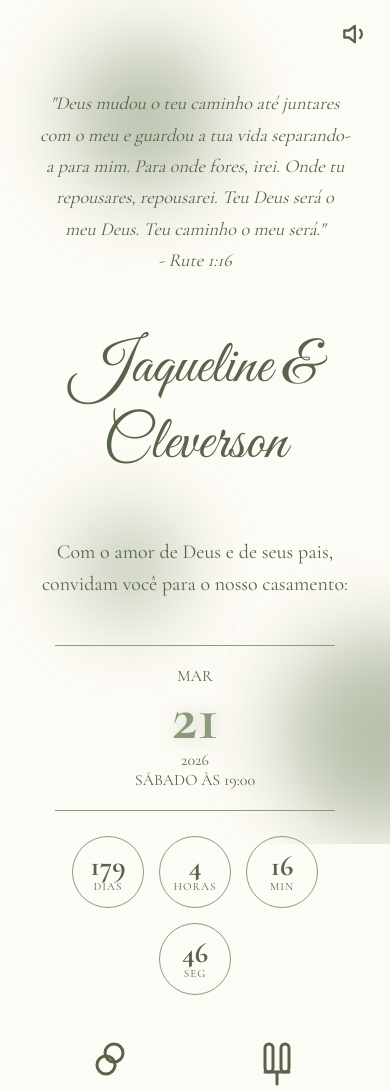
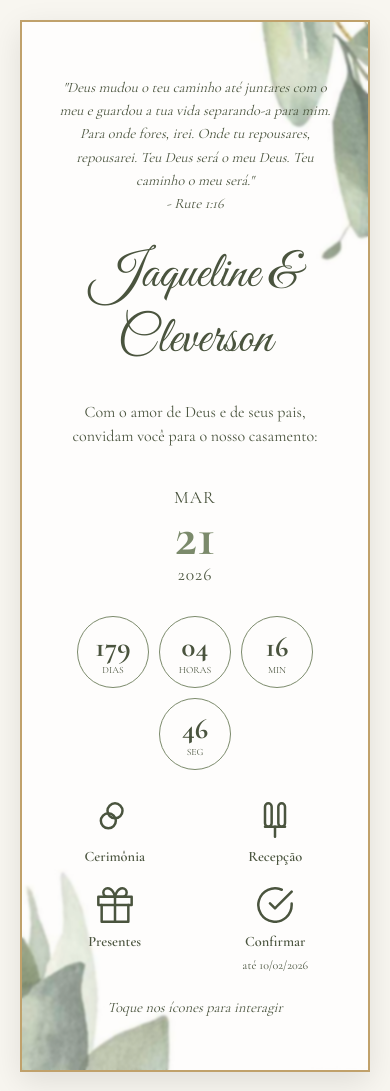
Before and after one commit to Guii-Script/Invite, a plain HTML site: page index.html in a window 390 px wide. Shown: the top 1091 px of the page. Drawn offline with nearby package versions, Linux system fonts and the light colour scheme.

Commit message:
Modificação de fundo

```diff
--- a/index.html
+++ b/index.html
@@ -7,13 +7,12 @@
     <link rel="preconnect" href="https://fonts.googleapis.com">
     <link rel="preconnect" href="https://fonts.gstatic.com" crossorigin>
     <link href="https://fonts.googleapis.com/css2?family=Cormorant+Garamond:wght@400;600;700&family=Great+Vibes&display=swap" rel="stylesheet">
-    <script src="https://cdnjs.cloudflare.com/ajax/libs/tone/14.7.77/Tone.js"></script>
     <style>
         :root {
-            --background-color: #FDFBF5;
-            --text-color: #58644a;
-            --highlight-color: #8a9a7b;
-            --glow-color: rgba(138, 154, 123, 0.5);
+            --background-color: #F8F6F0;
+            --text-color: #4a543e;
+            --highlight-color: #7b8a6b;
+            --gold-color: #c0a16b;
             --font-script: 'Great Vibes', cursive;
             --font-serif: 'Cormorant Garamond', serif;
         }
@@ -25,365 +24,171 @@
             color: var(--text-color);
             display: flex;
             justify-content: center;
-            align-items: flex-start;
+            align-items: center;
             min-height: 100vh;
             text-align: center;
-            overflow-x: hidden;
-            padding: 50px 0;
+            padding: 20px;
             box-sizing: border-box;
         }
 
-        .background-wrapper {
-            position: fixed;
-            top: 0;
-            left: 0;
+        /* O contêiner principal que segura TUDO */
+        .invitation-card {
+            position: relative;
+            max-width: 500px;
+            width: 100%;
+            border: 2px solid var(--gold-color);
+            box-shadow: 0 10px 30px rgba(0,0,0,0.1);
+            box-sizing: border-box;
+            opacity: 0;
+            transform: scale(0.95);
+            animation: fadeInCard 1.2s 0.2s cubic-bezier(0.19, 1, 0.22, 1) forwards;
+            overflow: hidden; /* Essencial para conter a imagem */
+        }
+
+        @keyframes fadeInCard {
+            to {
+                opacity: 1;
+                transform: scale(1);
+            }
+        }
+
+        /* Contêiner para a imagem de fundo */
+        .background-image-container {
+            position: absolute;
+
+            width: 100%;
+            height: 101%;
+
+        }
+
+        .background-image-container img {
             width: 100%;
             height: 100%;
-            z-index: 0;
-            overflow: hidden;
+            /* A MÁGICA ACONTECE AQUI: Cobre a área sem distorcer */
+            object-fit: cover;
+            object-position: center;
         }
 
-        @keyframes move-bokeh {
-            0% { transform: translate(0, 0); opacity: 0; }
-            20% { opacity: 0.6; }
-            80% { opacity: 0.6; }
-            100% { transform: translate(var(--x-end), var(--y-end)); opacity: 0; }
-        }
-
-        .bokeh-light {
-            position: absolute;
-            border-radius: 50%;
-            background-color: var(--highlight-color);
-            filter: blur(40px);
-            animation: move-bokeh 20s infinite linear;
-        }
-
-        /* Gerando várias luzes com posições e delays diferentes */
-        .bokeh-light:nth-child(1) { top: 10%; left: 15%; width: 150px; height: 150px; --x-end: 10vw; --y-end: -20vh; animation-delay: 0s; }
-        .bokeh-light:nth-child(2) { top: 70%; left: 80%; width: 200px; height: 200px; --x-end: -15vw; --y-end: 10vh; animation-delay: -5s; }
-        .bokeh-light:nth-child(3) { top: 50%; left: 5%; width: 100px; height: 100px; --x-end: 20vw; --y-end: 15vh; animation-delay: -10s; }
-        .bokeh-light:nth-child(4) { top: 20%; left: 75%; width: 180px; height: 180px; --x-end: -10vw; --y-end: 25vh; animation-delay: -15s; }
-
-
-        .invitation-container {
-            max-width: 500px;
-            width: 90%;
-            padding: 20px;
-            box-sizing: border-box;
+        /* O conteúdo do convite */
+        .invitation-content {
+            position: relative;
+            z-index: 1;
+            padding: 40px 20px;
             display: flex;
             flex-direction: column;
             align-items: center;
-            gap: 25px;
-            position: relative;
-            z-index: 1;
+            justify-content: center;
+            gap: 1.5vh;
+            /* Fundo levemente translúcido para melhorar a leitura */
+            background-color: rgba(248, 246, 240, 0.2);
+            backdrop-filter: blur(1px);
         }
 
-        /* --- Music Toggle --- */
-        .music-toggle {
-            position: fixed;
-            top: 20px;
-            right: 20px;
-            cursor: pointer;
-            z-index: 100;
-            color: var(--text-color);
-            transition: transform 0.3s ease, color 0.3s ease;
+        /* Animações de entrada para o conteúdo */
+        .reveal-content {
+            opacity: 0;
+            transform: translateY(20px);
+            transition: opacity 1.2s ease-out, transform 1.2s ease-out;
         }
-        .music-toggle:hover {
-            transform: scale(1.1);
-            color: var(--highlight-color);
-        }
-        .music-toggle svg {
-            width: 28px;
-            height: 28px;
-        }
-
-        /* --- Scroll Animation Classes --- */
-        .reveal-on-scroll {
-            opacity: 0;
-            transform: translateY(30px);
-            transition: opacity 1.5s cubic-bezier(0.19, 1, 0.22, 1), transform 1.5s cubic-bezier(0.19, 1, 0.22, 1);
-        }
-        .reveal-on-scroll.visible {
+        .reveal-content.visible {
             opacity: 1;
             transform: translateY(0);
         }
 
-        /* --- Text Elements --- */
-        .quote {
-            font-size: 1.15rem;
-            line-height: 1.7;
-            font-style: italic;
-            max-width: 450px;
-        }
+        /* Estilos dos Elementos */
+        .quote { font-size: clamp(0.9rem, 2.5vw, 1.1rem); line-height: 1.6; font-style: italic; max-width: 90%; }
+        .names { font-family: var(--font-script); font-size: clamp(3.2rem, 10vw, 4.8rem); margin: 0; font-weight: normal; }
+        .invitation-text { font-size: clamp(1rem, 3vw, 1.2rem); line-height: 1.5; }
 
-        .names {
-            font-family: var(--font-script);
-            font-size: 5rem;
-            margin: 10px 0;
-            font-weight: normal;
-        }
+        .date-section { display: flex; flex-direction: column; align-items: center; padding: 10px 0; }
+        .date-section .day { font-size: clamp(3.5rem, 12vw, 4.5rem); font-weight: 700; line-height: 1; color: var(--highlight-color); }
+        .date-section .month, .date-section .year { font-size: 1.1rem; text-transform: uppercase; letter-spacing: 1px; }
 
-        .invitation-text {
-            font-size: 1.25rem;
-            line-height: 1.6;
-        }
+        .countdown { display: flex; justify-content: center; gap: 10px; flex-wrap: wrap; margin: 1vh 0; }
+        .countdown > div { display: flex; flex-direction: column; align-items: center; justify-content: center; border: 1px solid var(--highlight-color); border-radius: 50%; width: 70px; height: 70px; }
+        .countdown .time { font-size: 1.8rem; font-weight: 700; }
+        .countdown .label { font-size: 0.6rem; text-transform: uppercase; }
 
-        /* --- Date Section --- */
-        .date-section {
-            display: flex;
-            flex-direction: column;
-            align-items: center;
-            padding: 20px 0;
-            width: 90%;
-            position: relative;
-            border-top: 1px solid var(--highlight-color);
-            border-bottom: 1px solid var(--highlight-color);
-        }
-        .date-section .day {
-            font-size: 5rem;
-            font-weight: 700;
-            line-height: 1;
-            color: var(--highlight-color);
-            animation: pulse-glow 3s infinite ease-in-out;
-        }
-        @keyframes pulse-glow {
-            0%, 100% { text-shadow: 0 0 10px transparent; }
-            50% { text-shadow: 0 0 20px var(--glow-color); }
-        }
+        .icons-grid { display: grid; grid-template-columns: repeat(2, 1fr); gap: 20px 15px; width: 100%; max-width: 350px; margin-top: 1vh; }
+        .icon-item { display: flex; flex-direction: column; align-items: center; gap: 8px; text-decoration: none; color: var(--text-color); font-weight: 600; font-size: 0.9rem; transition: transform 0.3s ease, color 0.3s ease; }
+        .icon-item:hover { transform: translateY(-5px); color: var(--highlight-color); }
+        .icon-item svg { width: 40px; height: 40px; stroke-width: 1.5; }
+        .icon-item .rsvp-date { font-size: 0.75rem; font-weight: normal; }
 
-        /* --- Countdown Timer --- */
-        .countdown {
-            display: flex;
-            justify-content: center;
-            gap: 15px;
-            flex-wrap: wrap;
-        }
-        .countdown > div {
-            display: flex;
-            flex-direction: column;
-            align-items: center;
-            justify-content: center;
-            border: 1px solid var(--highlight-color);
-            border-radius: 50%;
-            width: 90px;
-            height: 90px;
-        }
-        .countdown .time {
-            font-size: 2.5rem;
-            font-weight: 700;
-            line-height: 1;
-        }
-        .countdown .label {
-            font-size: 0.7rem;
-            text-transform: uppercase;
-            letter-spacing: 1px;
-        }
-
-        /* --- Icons Section --- */
-        .icons-grid {
-            display: grid;
-            grid-template-columns: repeat(2, 1fr);
-            gap: 30px 20px;
-            width: 100%;
-            max-width: 400px;
-            margin-top: 20px;
-        }
-        .icon-item {
-            display: flex;
-            flex-direction: column;
-            align-items: center;
-            gap: 10px;
-            text-decoration: none;
-            color: var(--text-color);
-            font-weight: 600;
-            transition: transform 0.3s ease, color 0.3s ease;
-        }
-        .icon-item:hover {
-            transform: translateY(-5px);
-            color: var(--highlight-color);
-        }
-        .icon-item svg {
-            width: 48px;
-            height: 48px;
-            stroke-width: 1.5;
-        }
-        .icon-item .rsvp-date {
-            font-size: 0.8rem;
-            font-weight: normal;
-            margin-top: -5px;
-        }
-        .footer-text {
-            font-style: italic;
-        }
-
-        /* Responsive Design */
-        @media (max-width: 480px) {
-            .names { font-size: 3.8rem; }
-            .date-section .day { font-size: 4rem; }
-            .countdown > div { width: 70px; height: 70px; }
-            .countdown .time { font-size: 1.8rem; }
-            .icons-grid { gap: 25px 15px; }
-        }
+        .footer-text { font-style: italic; font-size: 0.9rem; }
     </style>
 </head>
 <body>
 
-    <div class="background-wrapper">
-        <div class="bokeh-light"></div>
-        <div class="bokeh-light"></div>
-        <div class="bokeh-light"></div>
-        <div class="bokeh-light"></div>
+    <div class="invitation-card">
+        <div class="background-image-container">
+            <img src="image/fundo.jpg" alt="Fundo do convite com folhas e textura de tecido">
         </div>
-
-    <div class="music-toggle" id="music-toggle">
-        <svg id="icon-music-on" xmlns="http://www.w3.org/2000/svg" width="24" height="24" viewBox="0 0 24 24" fill="none" stroke="currentColor" stroke-width="2" stroke-linecap="round" stroke-linejoin="round"><polygon points="11 5 6 9 2 9 2 15 6 15 11 19 11 5"></polygon><path d="M15.54 8.46a5 5 0 0 1 0 7.07"></path></svg>
-        <svg id="icon-music-off" xmlns="http://www.w.org/2000/svg" width="24" height="24" viewBox="0 0 24 24" fill="none" stroke="currentColor" stroke-width="2" stroke-linecap="round" stroke-linejoin="round" style="display: none;"><polygon points="11 5 6 9 2 9 2 15 6 15 11 19 11 5"></polygon><line x1="23" y1="9" x2="17" y2="15"></line><line x1="17" y1="9" x2="23" y2="15"></line></svg>
-    </div>
-
-    <div class="invitation-container">
-
-        <p class="quote reveal-on-scroll">
+        <div class="invitation-content">
+            <p class="quote reveal-content">
                 "Deus mudou o teu caminho até juntares com o meu e guardou a tua vida separando-a para mim. Para onde fores, irei. Onde tu repousares, repousarei. Teu Deus será o meu Deus. Teu caminho o meu será."
                 <br>- Rute 1:16
             </p>
-
-        <h1 class="names reveal-on-scroll">Jaqueline & Cleverson</h1>
-
-        <p class="invitation-text reveal-on-scroll">
-            Com o amor de Deus e de seus pais, <br> convidam você para o nosso casamento:
-        </p>
-
-        <div class="date-section reveal-on-scroll">
+            <h1 class="names reveal-content">Jaqueline & Cleverson</h1>
+            <p class="invitation-text reveal-content">Com o amor de Deus e de seus pais, <br> convidam você para o nosso casamento:</p>
+            <div class="date-section reveal-content">
                 <div class="month">MAR</div>
                 <div class="day">21</div>
                 <div class="year">2026</div>
-            <div class="details">SÁBADO ÀS 19:00</div>
             </div>
-
-        <div class="countdown-wrapper reveal-on-scroll">
+            <div class="countdown-wrapper reveal-content">
                 <div class="countdown">
-                <div><span id="days" class="time">0</span><span class="label">Dias</span></div>
-                <div><span id="hours" class="time">0</span><span class="label">Horas</span></div>
-                <div><span id="minutes" class="time">0</span><span class="label">Min</span></div>
-                <div><span id="seconds" class="time">0</span><span class="label">Seg</span></div>
+                    <div><span id="days" class="time">00</span><span class="label">Dias</span></div>
+                    <div><span id="hours" class="time">00</span><span class="label">Horas</span></div>
+                    <div><span id="minutes" class="time">00</span><span class="label">Min</span></div>
+                    <div><span id="seconds" class="time">00</span><span class="label">Seg</span></div>
                 </div>
             </div>
-
             <div class="icons-grid">
-            <a href="#" class="icon-item reveal-on-scroll">
-                <svg xmlns="http://www.w3.org/2000/svg" width="24" height="24" viewBox="0 0 24 24" fill="none" stroke="currentColor" stroke-width="2" stroke-linecap="round" stroke-linejoin="round"><path d="M16.5 6.5a4.5 4.5 0 1 0-9 0 4.5 4.5 0 0 0 9 0z"/><path d="M12.5 12.5a4.5 4.5 0 1 0-9 0 4.5 4.5 0 0 0 9 0z"/></svg>
-                <span>Cerimônia</span>
-            </a>
-            <a href="#" class="icon-item reveal-on-scroll">
-                <svg xmlns="http://www.w3.org/2000/svg" width="24" height="24" viewBox="0 0 24 24" fill="none" stroke="currentColor" stroke-width="2" stroke-linecap="round" stroke-linejoin="round"><path d="M8 2a2 2 0 0 0-2 2v10a2 2 0 0 0 2 2h0a2 2 0 0 0 2-2V4a2 2 0 0 0-2-2z"/><path d="m16 2a2 2 0 0 0-2 2v10a2 2 0 0 0 2 2h0a2 2 0 0 0 2-2V4a2 2 0 0 0-2-2z"/><path d="M6 16h12"/><path d="M12 16v6"/></svg>
-                <span>Recepção</span>
-            </a>
-            <a href="#" class="icon-item reveal-on-scroll">
-                <svg xmlns="http://www.w3.org/2000/svg" width="24" height="24" viewBox="0 0 24 24" fill="none" stroke="currentColor" stroke-width="2" stroke-linecap="round" stroke-linejoin="round"><path d="M20 12v10H4V12"/><path d="M2 7h20v5H2z"/><path d="M12 22V7"/><path d="M12 7H7.5a2.5 2.5 0 0 1 0-5C11 2 12 7 12 7z"/><path d="M12 7h4.5a2.5 2.5 0 0 0 0-5C13 2 12 7 12 7z"/></svg>
-                <span>Presenteie os noivos</span>
-            </a>
-            <a href="#" class="icon-item reveal-on-scroll">
-                <svg xmlns="http://www.w3.org/2000/svg" width="24" height="24" viewBox="0 0 24 24" fill="none" stroke="currentColor" stroke-width="2" stroke-linecap="round" stroke-linejoin="round"><path d="M22 11.08V12a10 10 0 1 1-5.93-9.14"/><polyline points="22 4 12 14.01 9 11.01"/></svg>
-                <span>Confirmar presença</span>
-                <span class="rsvp-date">até 10/02/2026</span>
-            </a>
+                <a href="#" class="icon-item reveal-content"><svg xmlns="http://www.w3.org/2000/svg" width="24" height="24" viewBox="0 0 24 24" fill="none" stroke="currentColor" stroke-width="1.5" stroke-linecap="round" stroke-linejoin="round"><path d="M16.5 6.5a4.5 4.5 0 1 0-9 0 4.5 4.5 0 0 0 9 0z"/><path d="M12.5 12.5a4.5 4.5 0 1 0-9 0 4.5 4.5 0 0 0 9 0z"/></svg><span>Cerimônia</span></a>
+                <a href="#" class="icon-item reveal-content"><svg xmlns="http://www.w3.org/2000/svg" width="24" height="24" viewBox="0 0 24 24" fill="none" stroke="currentColor" stroke-width="1.5" stroke-linecap="round" stroke-linejoin="round"><path d="M8 2a2 2 0 0 0-2 2v10a2 2 0 0 0 2 2h0a2 2 0 0 0 2-2V4a2 2 0 0 0-2-2z"/><path d="m16 2a2 2 0 0 0-2 2v10a2 2 0 0 0 2 2h0a2 2 0 0 0 2-2V4a2 2 0 0 0-2-2z"/><path d="M6 16h12"/><path d="M12 16v6"/></svg><span>Recepção</span></a>
+                <a href="#" class="icon-item reveal-content"><svg xmlns="http://www.w3.org/2000/svg" width="24" height="24" viewBox="0 0 24 24" fill="none" stroke="currentColor" stroke-width="1.5" stroke-linecap="round" stroke-linejoin="round"><path d="M20 12v10H4V12"/><path d="M2 7h20v5H2z"/><path d="M12 22V7"/><path d="M12 7H7.5a2.5 2.5 0 0 1 0-5C11 2 12 7 12 7z"/><path d="M12 7h4.5a2.5 2.5 0 0 0 0-5C13 2 12 7 12 7z"/></svg><span>Presentes</span></a>
+                <a href="#" class="icon-item reveal-content"><svg xmlns="http://www.w3.org/2000/svg" width="24" height="24" viewBox="0 0 24 24" fill="none" stroke="currentColor" stroke-width="1.5" stroke-linecap="round" stroke-linejoin="round"><path d="M22 11.08V12a10 10 0 1 1-5.93-9.14"/><polyline points="22 4 12 14.01 9 11.01"/></svg><span>Confirmar</span><span class="rsvp-date">até 10/02/2026</span></a>
             </div>
-
-        <p class="footer-text reveal-on-scroll">
-            Toque nos ícones acima para interagir!
-        </p>
-
+            <p class="footer-text reveal-content">Toque nos ícones para interagir</p>
+        </div>
     </div>
 
     <script>
     document.addEventListener('DOMContentLoaded', () => {
-        // --- SCROLL REVEAL ANIMATION ---
-        const observer = new IntersectionObserver((entries) => {
-            entries.forEach((entry) => {
-                if (entry.isIntersecting) {
-                    // Adiciona um delay incremental para cada elemento
-                    const delay = (entry.target.dataset.index || 0) * 100;
+        const contentElements = document.querySelectorAll('.reveal-content');
+        contentElements.forEach((el, index) => {
             setTimeout(() => {
-                        entry.target.classList.add('visible');
-                    }, delay);
-                    observer.unobserve(entry.target);
-                }
-            });
-        }, { threshold: 0.1 });
-
-        document.querySelectorAll('.reveal-on-scroll').forEach((el, index) => {
-            el.dataset.index = index; // Armazena o índice para o delay
-            observer.observe(el);
+                el.classList.add('visible');
+            }, 800 + (index * 100));
         });
 
-        // --- COUNTDOWN TIMER ---
         const targetDate = new Date('2026-03-21T19:00:00').getTime();
-        const countdownElements = {
+        const elems = {
             days: document.getElementById('days'),
             hours: document.getElementById('hours'),
             minutes: document.getElementById('minutes'),
             seconds: document.getElementById('seconds')
         };
-        const updateCountdown = () => {
-            const now = new Date().getTime();
-            const distance = targetDate - now;
-            if (distance < 0) {
-                clearInterval(countdownInterval);
+        const interval = setInterval(() => {
+            const distance = targetDate - new Date().getTime();
+            if(distance < 0) {
+                clearInterval(interval);
+                Object.keys(elems).forEach(key => { if (elems[key]) elems[key].textContent = '00'; });
                 return;
             }
             const values = {
-                days: Math.floor(distance / (1000 * 60 * 60 * 24)),
-                hours: Math.floor((distance % (1000 * 60 * 60 * 24)) / (1000 * 60 * 60)),
-                minutes: Math.floor((distance % (1000 * 60 * 60)) / (1000 * 60)),
-                seconds: Math.floor((distance % (1000 * 60)) / 1000)
+                days: Math.floor(distance / (1000*60*60*24)),
+                hours: Math.floor((distance % (1000*60*60*24)) / (1000*60*60)),
+                minutes: Math.floor((distance % (1000*60*60)) / (1000*60)),
+                seconds: Math.floor((distance % (1000*60)) / 1000)
             };
-            Object.keys(values).forEach(key => {
-                if (countdownElements[key]) {
-                    countdownElements[key].textContent = values[key];
+            Object.keys(elems).forEach(key => {
+                if (elems[key]) {
+                   elems[key].textContent = String(values[key]).padStart(2, '0');
                 }
             });
-        };
-        const countdownInterval = setInterval(updateCountdown, 1000);
-
-        // --- MUSIC ---
-        const musicToggle = document.getElementById('music-toggle');
-        const iconOn = document.getElementById('icon-music-on');
-        const iconOff = document.getElementById('icon-music-off');
-        let isPlaying = false;
-        let synth;
-
-        const setupMusic = () => {
-            synth = new Tone.PolySynth(Tone.Synth, {
-                oscillator: { type: "triangle8" },
-                envelope: { attack: 2, decay: 1, sustain: 0.4, release: 4 }
-            }).toDestination();
-            const melody = new Tone.Sequence((time, note) => {
-                synth.triggerAttackRelease(note, "2n", time);
-            }, ["C4", "G4", "A4", "E4", "F4", "C4", "G3", "B3"], "1m");
-            melody.loop = true;
-            Tone.Transport.bpm.value = 70;
-            Tone.Transport.start();
-            melody.start(0);
-        }
-
-        musicToggle.addEventListener('click', () => {
-            if (!isPlaying) {
-                if (Tone.context.state !== 'running') {
-                    Tone.context.resume().then(setupMusic);
-                } else {
-                   setupMusic();
-                }
-                iconOn.style.display = 'block';
-                iconOff.style.display = 'none';
-                isPlaying = true;
-            } else {
-                if (synth) synth.releaseAll();
-                Tone.Transport.stop();
-                iconOn.style.display = 'none';
-                iconOff.style.display = 'block';
-                isPlaying = false;
-            }
-        });
+        }, 1000);
     });
     </script>
 </body>
```
Also changed, not shown: image/fundo.jpg (added). Lines whose indentation alone changed are shown as unchanged.
